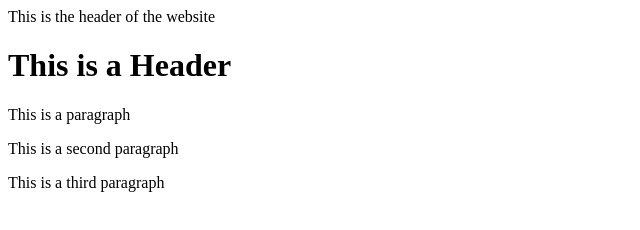
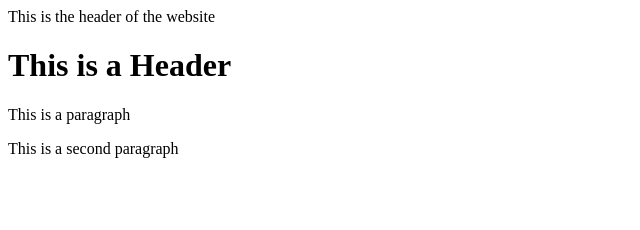
Before and after one commit to jaydcc/jaydcc, a website: page index.html in a window 1280 px wide. Shown: the whole page, without its empty margins (0-640 px from the left). Drawn offline with Linux system fonts and the light colour scheme.

Commit message:
second commit

```diff
--- a/index.html
+++ b/index.html
@@ -6,6 +6,6 @@
         <h1>This is a Header</h1>
         <p>This is a paragraph</p>
         <p>This is a second paragraph</p>
-        <p>This is a third paragraph</p>
+
     </body>
 </html>
```
Also changed, not shown: package.json (added, +25 -0 lines), 2 other files.
